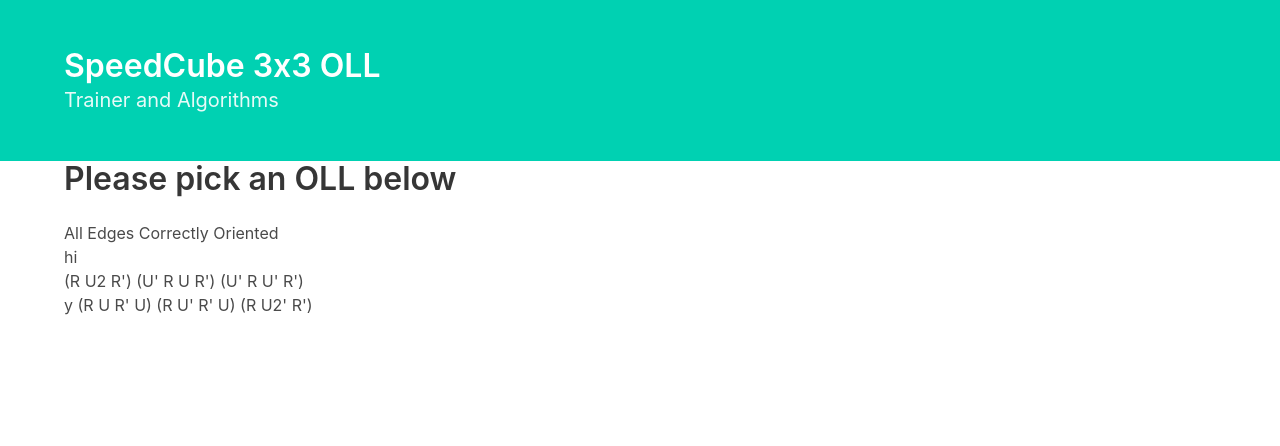
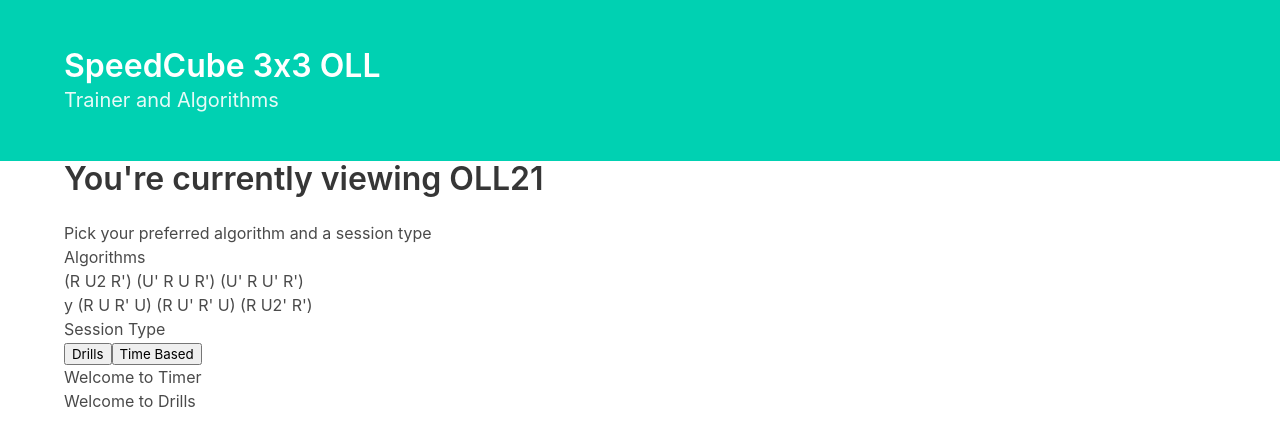
Before and after one commit to leslie-alldridge/cfop-oll-trainer, a React (Create React App) app: page / in a window 1280 px wide. Both pictures are taken after a click on the picture 128 px from the left and 309 px from the top of the page. Shown: the top 446 px of the page. Built offline with nearby package versions, Linux system fonts and the light colour scheme.

Commit message:
added basic timer and drills text

```diff
--- a/src/Algorithm.jsx
+++ b/src/Algorithm.jsx
@@ -1,15 +1,29 @@
 import React, { Component } from "react";
+import Timer from "./Timer";
+import Drills from "./Drills";
 
 class Algorithm extends Component {
+  state = {
+    drills: false,
+    timer: false
+  };
   render() {
     return (
       <div>
         {console.log(this.props)}
-        <p>hi</p>
+        <h3 className="title is-3">
+          You're currently viewing {this.props.image}
+        </h3>
+        <p>Pick your preferred algorithm and a session type</p>
+        <p>Algorithms</p>
         {this.props.data.alg.map(item => {
-          return <p>{item}</p>
-
+          return <p>{item}</p>;
         })}
+        <p>Session Type</p>
+        <button>Drills</button>
+        <button>Time Based</button>
+        <Timer />
+        <Drills />
       </div>
     );
   }
--- /dev/null
+++ b/src/Drills.jsx
@@ -0,0 +1,13 @@
+import React, { Component } from "react";
+
+class Drills extends Component {
+  render() {
+    return (
+      <div>
+        <p>Welcome to Drills</p>
+      </div>
+    );
+  }
+}
+
+export default Drills;
--- a/src/OLL.jsx
+++ b/src/OLL.jsx
@@ -36,11 +36,10 @@ class OLL extends React.Component {
     console.log(found);
     return (
       <div className="container">
-        <h3 className="title is-3">Please pick an OLL below</h3>
-        <p>All Edges Correctly Oriented</p>
-
         {this.state.mainPage && (
           <React.Fragment>
+            <h3 className="title is-3">Please pick an OLL below</h3>
+            <p>All Edges Correctly Oriented</p>
             <div className="columns is-mobile">
               <div className="column ">
                 <figure className="image is-128x128">
@@ -115,7 +114,7 @@ class OLL extends React.Component {
                 </figure>
               </div>
               <div className="column" />
-            </div>{" "}
+            </div>
           </React.Fragment>
         )}
         {this.state.showPage && (
--- /dev/null
+++ b/src/Timer.jsx
@@ -0,0 +1,13 @@
+import React, { Component } from "react";
+
+class Timer extends Component {
+  render() {
+    return (
+      <div>
+        <p>Welcome to Timer</p>
+      </div>
+    );
+  }
+}
+
+export default Timer;
```
